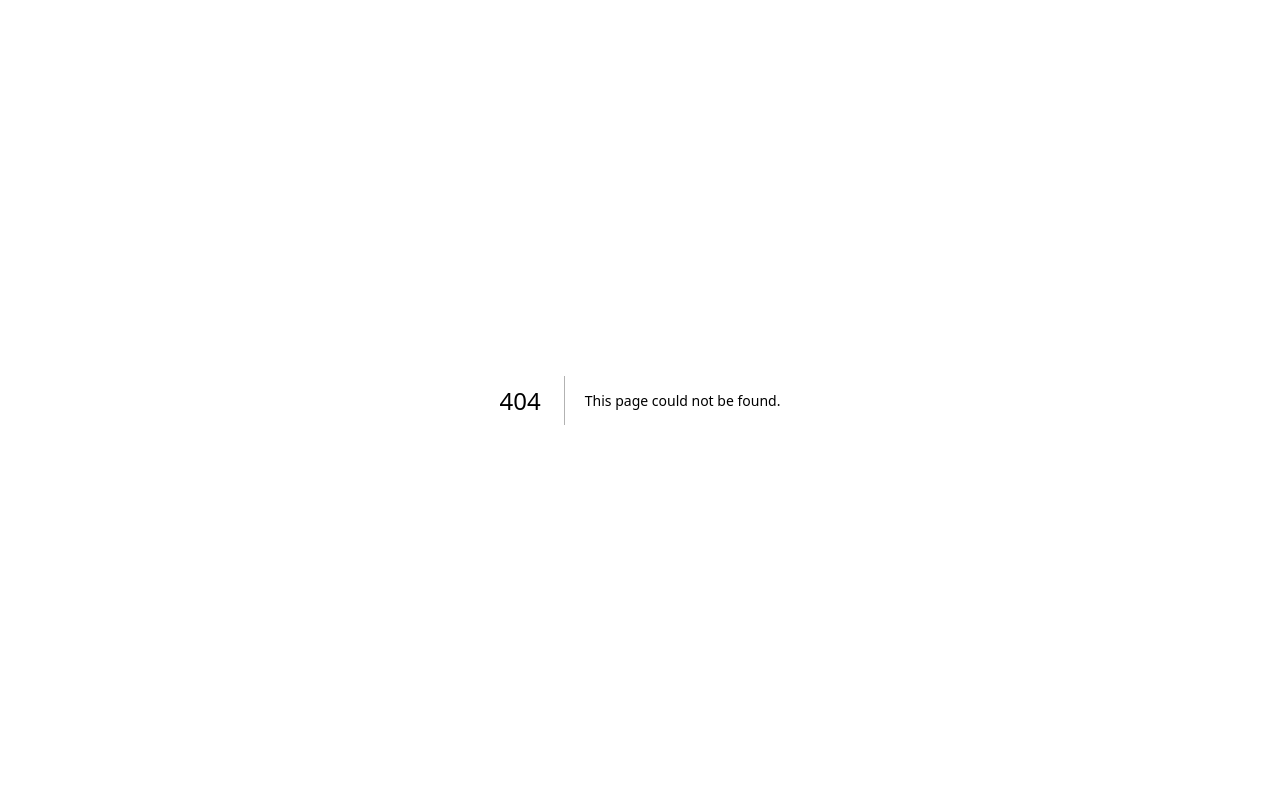
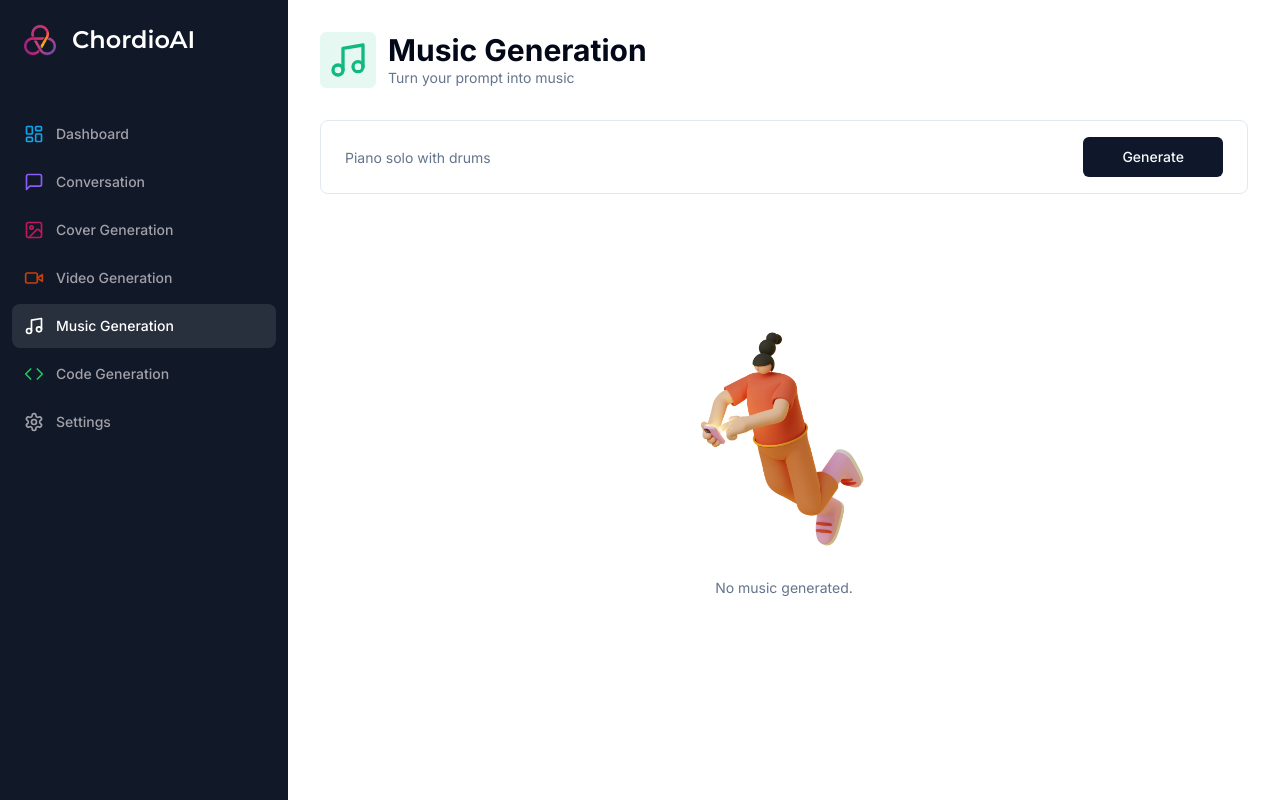
Before and after one commit to mikenjuki/ai-saas, a Next.js app: page /music in a window 1280 px wide. Before the commit this address had no page. Built offline with nearby package versions, Linux system fonts and the light colour scheme.

Commit message:
Created tsx for music route

```diff
--- /dev/null
+++ b/app/(dashboard)/(routes)/music/constants.ts
@@ -0,0 +1,7 @@
+import * as z from "zod";
+
+export const formSchema = z.object({
+  prompt: z.string().min(1, {
+    message: "Music prompt is required",
+  }),
+});
--- /dev/null
+++ b/app/(dashboard)/(routes)/music/page.tsx
@@ -0,0 +1,129 @@
+"use client";
+
+import * as z from "zod";
+import { Music } from "lucide-react";
+import { useForm } from "react-hook-form";
+import { zodResolver } from "@hookform/resolvers/zod";
+import { useRouter } from "next/navigation";
+import { useState } from "react";
+import { ChatCompletionRequestMessage } from "openai";
+import axios from "axios";
+
+import { formSchema } from "./constants";
+
+import Heading from "@/components/Heading";
+import { Form, FormControl, FormField, FormItem } from "@/components/ui/form";
+import { Input } from "@/components/ui/input";
+import { Button } from "@/components/ui/button";
+import Empty from "@/components/Empty";
+import Loader from "@/components/Loader";
+
+const MusicPage = () => {
+  const router = useRouter();
+  const [music, setMusic] = useState<string>();
+
+  //initialize form from shad which uses zod & react hook form
+  const form = useForm<z.infer<typeof formSchema>>({
+    resolver: zodResolver(formSchema),
+    defaultValues: {
+      prompt: "",
+    },
+  });
+
+  const isLoading = form.formState.isSubmitting;
+
+  const onSubmit = async (values: z.infer<typeof formSchema>) => {
+    try {
+      setMusic(undefined);
+
+      // Send a POST request to the "/api/conversation" endpoint with the 'newMessages' array as the payload.
+      const response = await axios.post("/api/music");
+
+      setMusic(response.data.audio);
+
+      form.reset();
+    } catch (error: any) {
+      // open pro modal: TODO
+      console.log(error);
+    } finally {
+      // Regardless of whether there was an error or not, refresh the router  to update the UI
+      router.refresh();
+    }
+  };
+
+  return (
+    <div>
+      <Heading
+        title={"Music Generation"}
+        description={"Turn your prompt into music"}
+        icon={Music}
+        iconColor="text-emerald-500"
+        bgColor="bg-emerald-500/10"
+      />
+
+      <div className="px-4 lg:px-8">
+        <div>
+          <Form {...form}>
+            <form
+              onSubmit={form.handleSubmit(onSubmit)}
+              className="
+                rounded-lg
+                border
+                w-full
+                p-4
+                px-3
+                md:px-6
+                focus-within:shadow-sm
+                grid
+                grid-cols-12
+                gap-2
+              "
+            >
+              <FormField
+                name="prompt"
+                render={({ field }) => (
+                  <FormItem className="col-span-12 lg:col-span-10">
+                    <FormControl className="m-0 p-0">
+                      <Input
+                        className="border-0 outline-none focus-visible:ring-0 focus-visible:ring-transparent"
+                        disabled={isLoading}
+                        placeholder="Piano solo with drums"
+                        {...field}
+                      />
+                    </FormControl>
+                  </FormItem>
+                )}
+              />
+
+              <Button
+                className="col-span-12 lg:col-span-2 w-full"
+                type="submit"
+                disabled={isLoading}
+                size="icon"
+              >
+                Generate
+              </Button>
+            </form>
+          </Form>
+        </div>
+
+        <div className="space-y-4 mt-4">
+          {isLoading && (
+            <div className="p-8 rounded-lg w-full flex items-center justify-center bg-muted">
+              <Loader />
+            </div>
+          )}
+
+          {!music && !isLoading && <Empty label="No music generated." />}
+          {/* {music && (
+            <audio controls className="w-full mt-8">
+              <source src={music} />
+            </audio>
+          )} */}
+        </div>
+      </div>
+    </div>
+  );
+};
+
+export default MusicPage;
```
